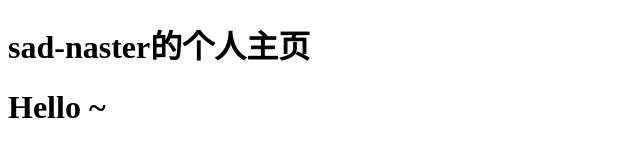
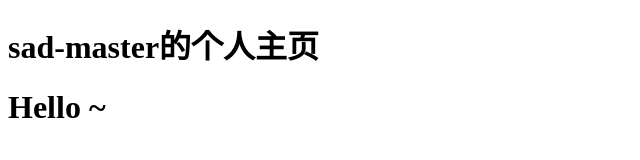
Before and after one commit to sad-master/sad-master.github.io, a plain HTML site: page index.html in a window 1280 px wide. Shown: the whole page, without its empty margins (0-640 px from the left). Drawn offline with Linux system fonts and the light colour scheme.

Commit message:
Update index.html

```diff
--- a/index.html
+++ b/index.html
@@ -5,7 +5,7 @@
     <title>yaorongke</title>
 </head>
 <body>
-    <h1>sad-naster的个人主页</h1>
+    <h1>sad-master的个人主页</h1>
     <h1>Hello ~</h1>
 </body>
 </html>
```
